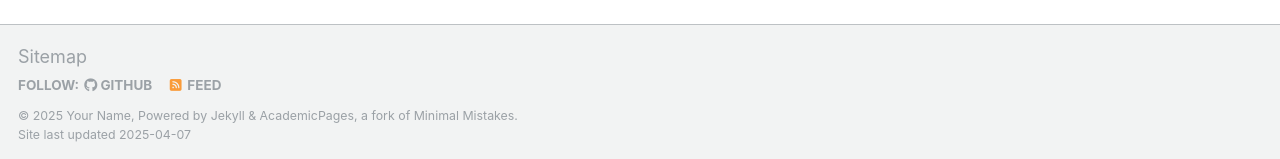
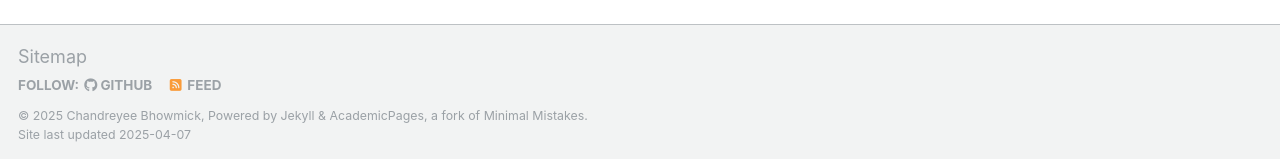
Before and after one commit to cbhowmic/chandreyee, a Jekyll site: the page built from _pages/about.md, in a window 1280 px wide and 900 px high, scrolled down 2636 px. Shown: the part 738-897 px from the top of the window. Built offline with Jekyll 4.4.1, drawn with Linux system fonts in a browser that asks for light colours; some web fonts are replaced.

Commit message:
name changed

```diff
--- a/_config.yml
+++ b/_config.yml
@@ -11,11 +11,11 @@ locale                   : "en-US"
 site_theme               : "default"
 title                    : "Your Name / Site Title"
 title_separator          : "-"
-name                     : &name "Your Name"
+name                     : &name "Chandreyee Bhowmick"
 description              : &description "personal description"
-url                      : https://academicpages.github.io # the base hostname & protocol for your site e.g. "https://[your GitHub username].github.io"
+url                      : https://cbhowmic.github.io # the base hostname & protocol for your site e.g. "https://[your GitHub username].github.io"
 baseurl                  : "" # the subpath of your site, e.g. "/blog"
-repository               : "academicpages/academicpages.github.io"
+repository               : "https://cbhowmic.github.io/chandreyee/"
 
 # Site Author - The following control what appear as part of the author content on the side bar.
 #               If a field is blank the icon and link will not appear, otherwise it will be shown.
```
